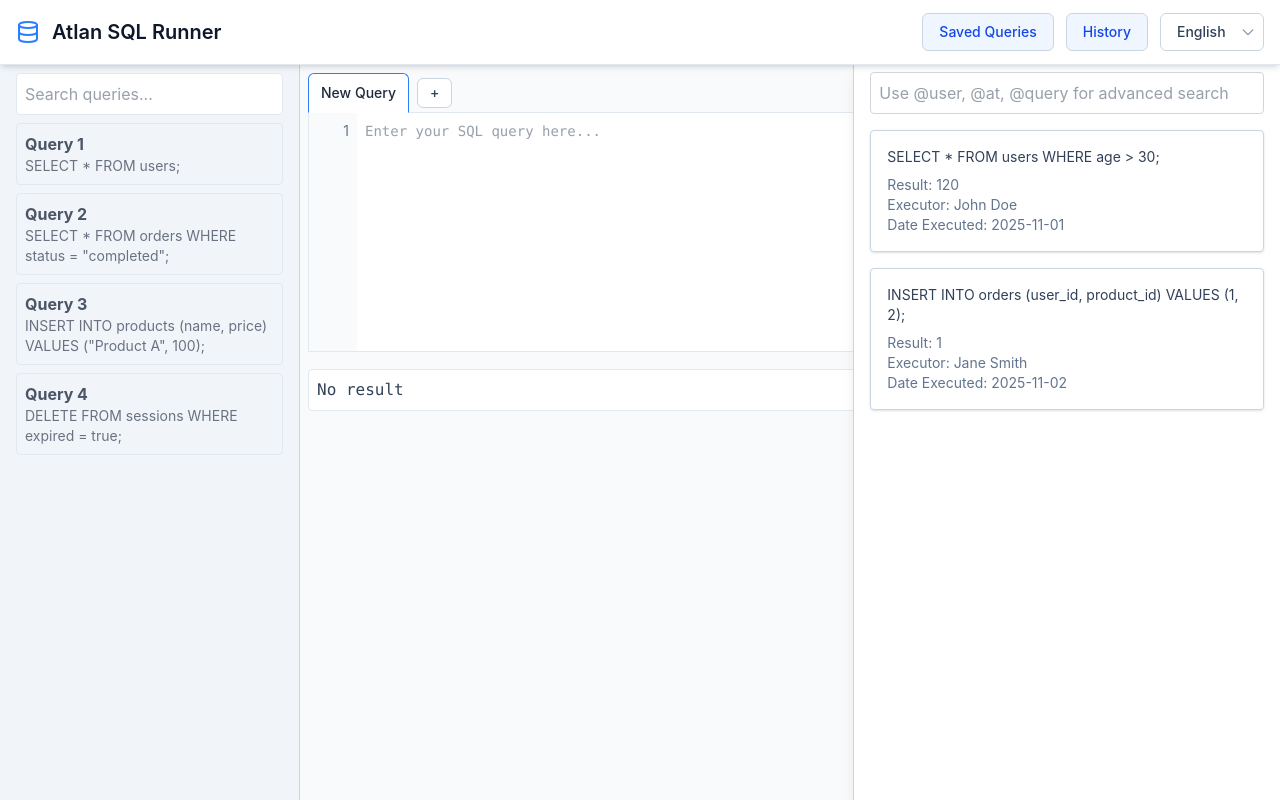
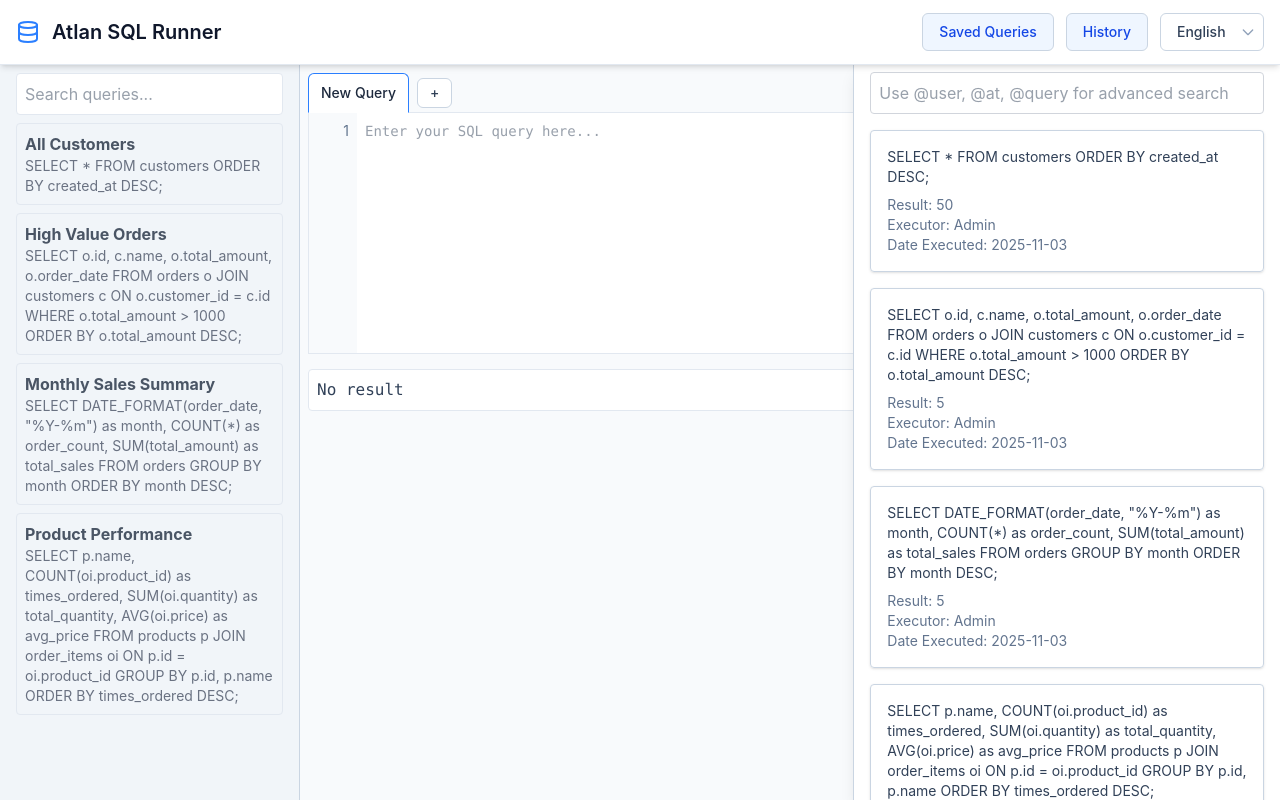
Before and after one commit to vikasraok/atlan-sql-runner, a React (Vite) app: page / in a window 1280 px wide. Both pictures are taken after a click on the button "History". Built offline with nearby package versions, Linux system fonts and the light colour scheme.

Commit message:
Mostly done

```diff
--- a/src/components/Editor.tsx
+++ b/src/components/Editor.tsx
@@ -7,7 +7,7 @@
 const fetchQueryResult = async (queryId: string): Promise<QueryResult> => {
   return new Promise((resolve, reject) => {
     setTimeout(() => {
-      const result = generateLargeMockData();
+      const result = generateLargeMockData(Math.floor(100000 + Math.random() * 900000));
       if (result) {
         resolve({
           id: queryId.toString(),
@@ -36,7 +36,7 @@
 
 const Editor: React.FC = () => {
   const { t } = useTranslation();
-  const { tabs, activeId, updateTabSql, setTabResult } = useAppState();
+  const { tabs, activeId, updateTabSql, setTabResult, updateTab } = useAppState();
   const active = tabs.find((x) => x.id === activeId);
 
   const [error, setError] = useState<string | null>(null);
@@ -63,6 +63,10 @@
 
   const gutterRef = useRef<HTMLDivElement | null>(null);
 
+  const handleOuterDivClick = useCallback(() => {
+    textareaRef.current?.focus();
+  }, []);
+
   const runQuery = useCallback(
     async (e: React.FormEvent) => {
       e.preventDefault();
@@ -78,20 +82,24 @@
       try {
         const result = await fetchQueryResult(String(queryId)); // Ensure queryId is passed as a string
         setTabResult(active.id, result);
+        updateTab(active.sql ?? '', active.sql ?? '');
       } catch (error) {
         console.error(error);
       } finally {
         setIsExecuting(false); // Hide progress bar
       }
     },
-    [active, setTabResult, queryId]
+    [active, setTabResult, queryId, updateTab] // Added updateTab to the dependency array
   );
 
   const isButtonDisabled = !active?.sql || !!error;
 
   return (
     <form onSubmit={runQuery} className="flex flex-col h-1/3" data-testid="editor">
-      <div className="flex flex-row h-full relative overflow-x-hidden overflow-y-auto bg-white border-slate-200 border -my-px focus-within:border-blue-500">
+      <div
+        onClick={handleOuterDivClick}
+        className="flex flex-row flex-1/3 relative overflow-x-hidden overflow-y-auto bg-white border-slate-200 border -my-px focus-within:border-blue-500"
+      >
         <div ref={gutterRef} className="bg-slate-50 px-2 text-right text-sm text-slate-500 select-none overflow-visible leading-5 shrink-0" style={{ width: 48, paddingTop: '0.5rem', paddingBottom: '0.5rem' }}>
           {Array.from({ length: lines }).map((_, i) => (
             <div key={i} className="h-5">{i + 1}</div>
--- a/src/components/History.tsx
+++ b/src/components/History.tsx
@@ -2,28 +2,31 @@
 import { useAppState } from "../hooks/useAppState";
 import { historyMockData } from "../mock/historyMockData";
 import { useTranslation } from "../hooks/useTranslation";
+import { mockQueryResults } from '../mock/data';
+import type { QueryResult } from "../types";
+import type { HistoryItem } from "../types";
 
-interface HistoryItem {
-  query: string;
-  resultRows: number;
-  executor: string;
-  dateExecuted: string;
-}
+const fetchMockQueryResult = async (queryId: string): Promise<QueryResult> => {
+  return new Promise((resolve) => {
+    setTimeout(() => {
+      resolve(mockQueryResults[queryId]);
+    }, 500); // Simulate network delay
+  });
+};
 
 const History: React.FC = () => {
   const { t } = useTranslation();
-  const { addTab, showHistory, toggleHistory } = useAppState();
+  const { addTab, showHistory, toggleHistory, setTabResult, activeId } = useAppState();
   const [searchTerm, setSearchTerm] = useState("");
   const [historyData, setHistoryData] = useState<HistoryItem[]>([]);
   const [loading, setLoading] = useState(false);
-
+  const fetchHistoryData = async () => {
+    setLoading(true);
+    await new Promise((resolve) => setTimeout(resolve, 500)); // Simulate network delay
+    setHistoryData(historyMockData);
+    setLoading(false);
+  };
   useEffect(() => {
-    const fetchHistoryData = async () => {
-      setLoading(true);
-      await new Promise((resolve) => setTimeout(resolve, 500)); // Simulate network delay
-      setHistoryData(historyMockData);
-      setLoading(false);
-    };
     fetchHistoryData();
   }, []);
 
@@ -36,19 +39,31 @@
       return item.executor.toLowerCase().includes(userSearch);
     } else if (searchTerm.startsWith("@at:")) {
       const dateSearch = searchTerm.replace("@at:", "");
-      return item.dateExecuted === dateSearch;
+      return item.executedAt === dateSearch;
     } else {
       return (
         item.query.toLowerCase().includes(searchTerm.toLowerCase()) ||
         item.executor.toLowerCase().includes(searchTerm.toLowerCase()) ||
-        item.dateExecuted.includes(searchTerm)
+        item.executedAt.includes(searchTerm)
       );
     }
   });
+  useEffect(() => {
 
-  const handleCardClick = (query: string) => {
-    addTab(query, query);
+  })
+  const handleCardClick = (item: HistoryItem) => {
+    addTab(item.query, item.query)
+    // Wait for the state to update before fetching the query result
+    setTimeout(() => {
+      fetchMockQueryResult(item.id).then((queryData) => {
+        if (queryData) {
+          console.log('Fetched query data:', queryData, activeId);
+          setTabResult(activeId, queryData);
+        }
+      });
+    }, 0); // Use a timeout to ensure state update is complete
   };
+
 
   useEffect(() => {
     const handleClickOutside = (event: MouseEvent) => {
@@ -90,7 +105,7 @@
                 {filteredHistory.map((item, index) => (
                   <div
                     key={index}
-                    onClick={() => handleCardClick(item.query)}
+                    onClick={() => handleCardClick(item)}
                     className="p-4 mb-4 border border-slate-300 rounded shadow-sm cursor-pointer hover:bg-gray-100"
                   >
                     <div className="text-sm text-slate-700 mb-2">
@@ -99,13 +114,13 @@
                         : item.query}
                     </div>
                     <div className="text-sm text-slate-500">
-                      {t("result")}: {item.resultRows}
+                      {t("result")}: {item.rowCount}
                     </div>
                     <div className="text-sm text-slate-500">
                       {t("executor")}: {item.executor}
                     </div>
                     <div className="text-sm text-slate-500">
-                      {t("date")}: {item.dateExecuted}
+                      {t("date")}: {item.executedAt}
                     </div>
                   </div>
                 ))}
--- a/src/components/Sidebar.tsx
+++ b/src/components/Sidebar.tsx
@@ -2,11 +2,7 @@
 import { useTranslation } from "../hooks/useTranslation";
 import { mockSavedQueries } from "../mock/savedQueries";
 import { useAppState } from '../hooks/useAppState';
-
-type SavedQuery = {
-  title: string;
-  sql: string;
-};
+import type { SavedQuery } from "../types";
 
 const Sidebar: React.FC = () => {
   const { t } = useTranslation();
@@ -33,7 +29,7 @@
   );
 
   const handleQueryClick = (query: SavedQuery) => {
-    updateTab(query.title, query.sql); // Pass title as tab title
+    updateTab(query.title, query.query); // Pass title as tab title
   };
 
   return (
@@ -64,7 +60,7 @@
                       onClick={() => handleQueryClick(query)}
                     >
                       <div className="font-bold">{query.title}</div>
-                      <div className="text-sm text-gray-500">{query.sql}</div>
+                      <div className="text-sm text-gray-500">{query.query}</div>
                     </li>
                   ))}
                 </ul>
--- a/src/contexts/AppStateContext.tsx
+++ b/src/contexts/AppStateContext.tsx
@@ -1,10 +1,9 @@
 import { createContext } from 'react';
-import type { QueryResult } from '../types';
+import type { QueryResult, QueryTab } from '../types';
 
-export type Tab = { id: number; title: string; sql?: string; result?: QueryResult; };
 
 export type AppState = {
-    tabs: Tab[];
+    tabs: QueryTab[];
     activeId: number;
     addTab: (query: string, title: string) => void;
     closeTab: (id: number) => void;
--- a/src/contexts/AppStateProvider.tsx
+++ b/src/contexts/AppStateProvider.tsx
@@ -1,12 +1,12 @@
 import { useReducer, useRef, useCallback, useMemo } from 'react';
 import type { ReactNode } from 'react';
 import { AppStateContext } from './AppStateContext';
-import type { Tab } from './AppStateContext';
+import type { QueryTab } from '../types';
 import { useTranslation } from '../hooks/useTranslation';
 import type { QueryResult } from '../types';
 
 type State = {
-    tabs: Tab[];
+    tabs: QueryTab[];
     activeId: number;
     showSidebar: boolean;
     showHistory: boolean;
--- a/src/mock/historyMockData.ts
+++ b/src/mock/historyMockData.ts
@@ -1,16 +1,45 @@
+import type { SQLStatusValues, HistoryItem} from '../types';
+
 // Mock data for history
-export const historyMockData = [
+export const historyMockData: Array<HistoryItem> = [
   {
-    query: "SELECT * FROM users WHERE age > 30;",
-    resultRows: 120,
-    executor: "John Doe",
-    dateExecuted: "2025-11-01",
+    id: '1',
+    query: 'SELECT * FROM customers ORDER BY created_at DESC;',
+    result: null,
+    executedAt: new Date().toISOString().split('T')[0], // Format date as YYYY-MM-DD
+    executionTime: 120,
+    executor: 'Admin',
+    rowCount: 50,
+    status: 'SUCCESS' as SQLStatusValues
   },
   {
-    query: "INSERT INTO orders (user_id, product_id) VALUES (1, 2);",
-    resultRows: 1,
-    executor: "Jane Smith",
-    dateExecuted: "2025-11-02",
+    id: '2',
+    query: 'SELECT o.id, c.name, o.total_amount, o.order_date\nFROM orders o\nJOIN customers c ON o.customer_id = c.id\nWHERE o.total_amount > 1000\nORDER BY o.total_amount DESC;',
+    result: null,
+    executedAt: new Date().toISOString().split('T')[0], // Format date as YYYY-MM-DD
+    executionTime: 85,
+    executor: 'Admin',
+    rowCount: 5,
+    status: 'SUCCESS' as SQLStatusValues
   },
-  // Add more mock data as needed
+  {
+    id: '3',
+    query: 'SELECT \n  DATE_FORMAT(order_date, "%Y-%m") as month,\n  COUNT(*) as order_count,\n  SUM(total_amount) as total_sales\nFROM orders \nGROUP BY month \nORDER BY month DESC;',
+    result: null,
+    executedAt: new Date().toISOString().split('T')[0], // Format date as YYYY-MM-DD
+    executionTime: 65,
+    executor: 'Admin',
+    rowCount: 5,
+    status: 'SUCCESS' as SQLStatusValues
+  },
+  {
+    id: '4',
+    query: 'SELECT \n  p.name,\n  COUNT(oi.product_id) as times_ordered,\n  SUM(oi.quantity) as total_quantity,\n  AVG(oi.price) as avg_price\nFROM products p\nJOIN order_items oi ON p.id = oi.product_id\nGROUP BY p.id, p.name\nORDER BY times_ordered DESC;',
+    result: null,
+    executedAt: new Date().toISOString().split('T')[0], // Format date as YYYY-MM-DD
+    executionTime: 95,
+    executor: 'Admin',
+    rowCount: 5,
+    status: 'SUCCESS' as SQLStatusValues
+  }
 ];
--- a/src/mock/savedQueries.ts
+++ b/src/mock/savedQueries.ts
@@ -1,6 +1,32 @@
-export const mockSavedQueries = [
-  { title: 'Query 1', sql: 'SELECT * FROM users;' },
-  { title: 'Query 2', sql: 'SELECT * FROM orders WHERE status = "completed";' },
-  { title: 'Query 3', sql: 'INSERT INTO products (name, price) VALUES ("Product A", 100);' },
-  { title: 'Query 4', sql: 'DELETE FROM sessions WHERE expired = true;' },
+import type { SavedQuery } from "../types";
+
+export const mockSavedQueries: SavedQuery[] = [
+  {
+    id: '1',
+    title: 'All Customers',
+    query: 'SELECT * FROM customers ORDER BY created_at DESC;',
+    description: 'Fetch all customers sorted by creation date',
+    createdAt: Date.now()
+  },
+  {
+    id: '2',
+    title: 'High Value Orders',
+    query: 'SELECT o.id, c.name, o.total_amount, o.order_date\nFROM orders o\nJOIN customers c ON o.customer_id = c.id\nWHERE o.total_amount > 1000\nORDER BY o.total_amount DESC;',
+    description: 'Orders with value greater than $1000',
+    createdAt: Date.now()
+  },
+  {
+    id: '3',
+    title: 'Monthly Sales Summary',
+    query: 'SELECT \n  DATE_FORMAT(order_date, "%Y-%m") as month,\n  COUNT(*) as order_count,\n  SUM(total_amount) as total_sales\nFROM orders \nGROUP BY month \nORDER BY month DESC;',
+    description: 'Monthly aggregated sales data',
+    createdAt: Date.now()
+  },
+  {
+    id: '4',
+    title: 'Product Performance',
+    query: 'SELECT \n  p.name,\n  COUNT(oi.product_id) as times_ordered,\n  SUM(oi.quantity) as total_quantity,\n  AVG(oi.price) as avg_price\nFROM products p\nJOIN order_items oi ON p.id = oi.product_id\nGROUP BY p.id, p.name\nORDER BY times_ordered DESC;',
+    description: 'Product sales performance metrics',
+    createdAt: Date.now()
+  }
 ];
```
Also changed, not shown: src/mock/data.ts (+10 -40 lines), src/types/index.ts (+10 -10 lines).
